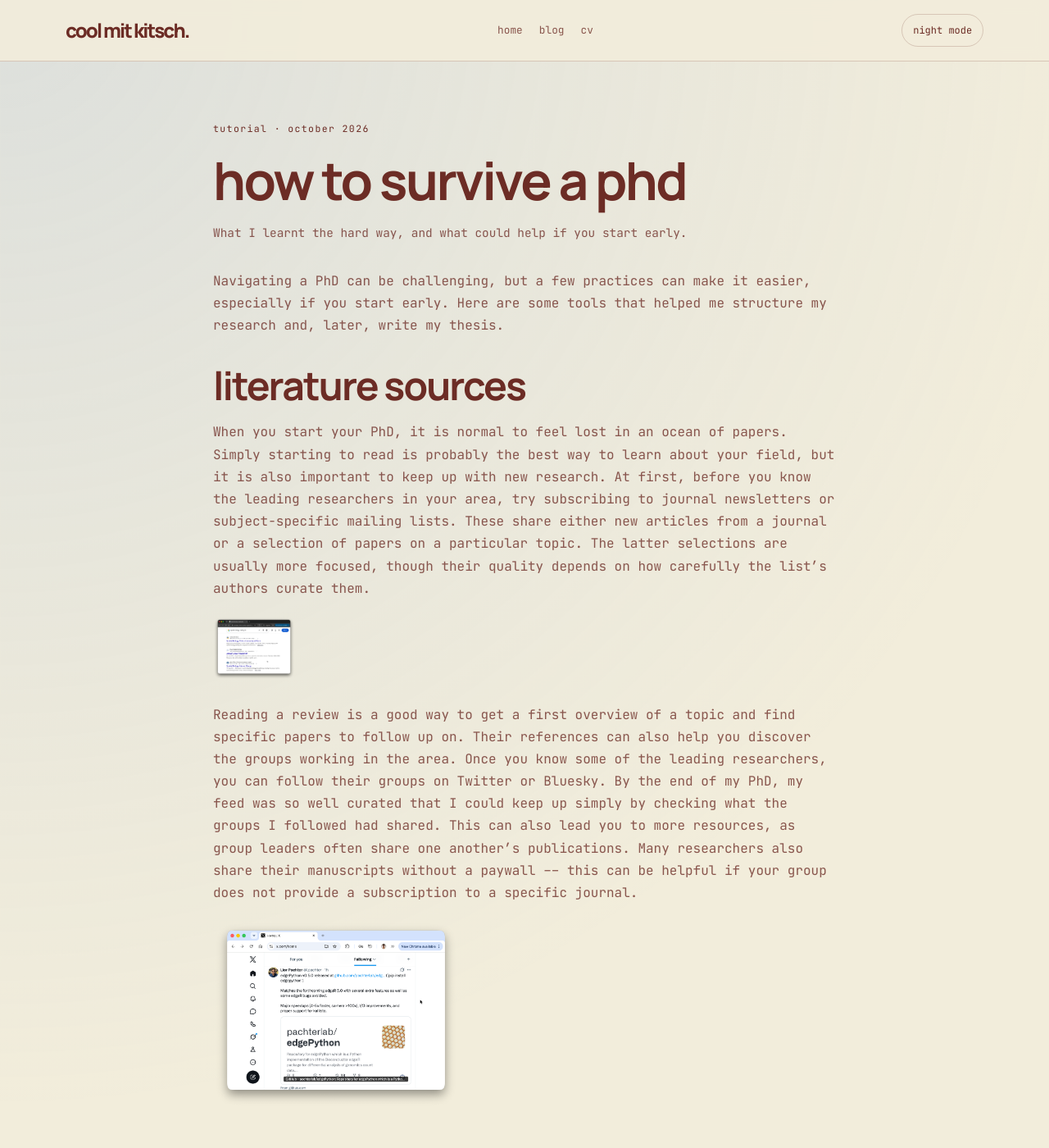
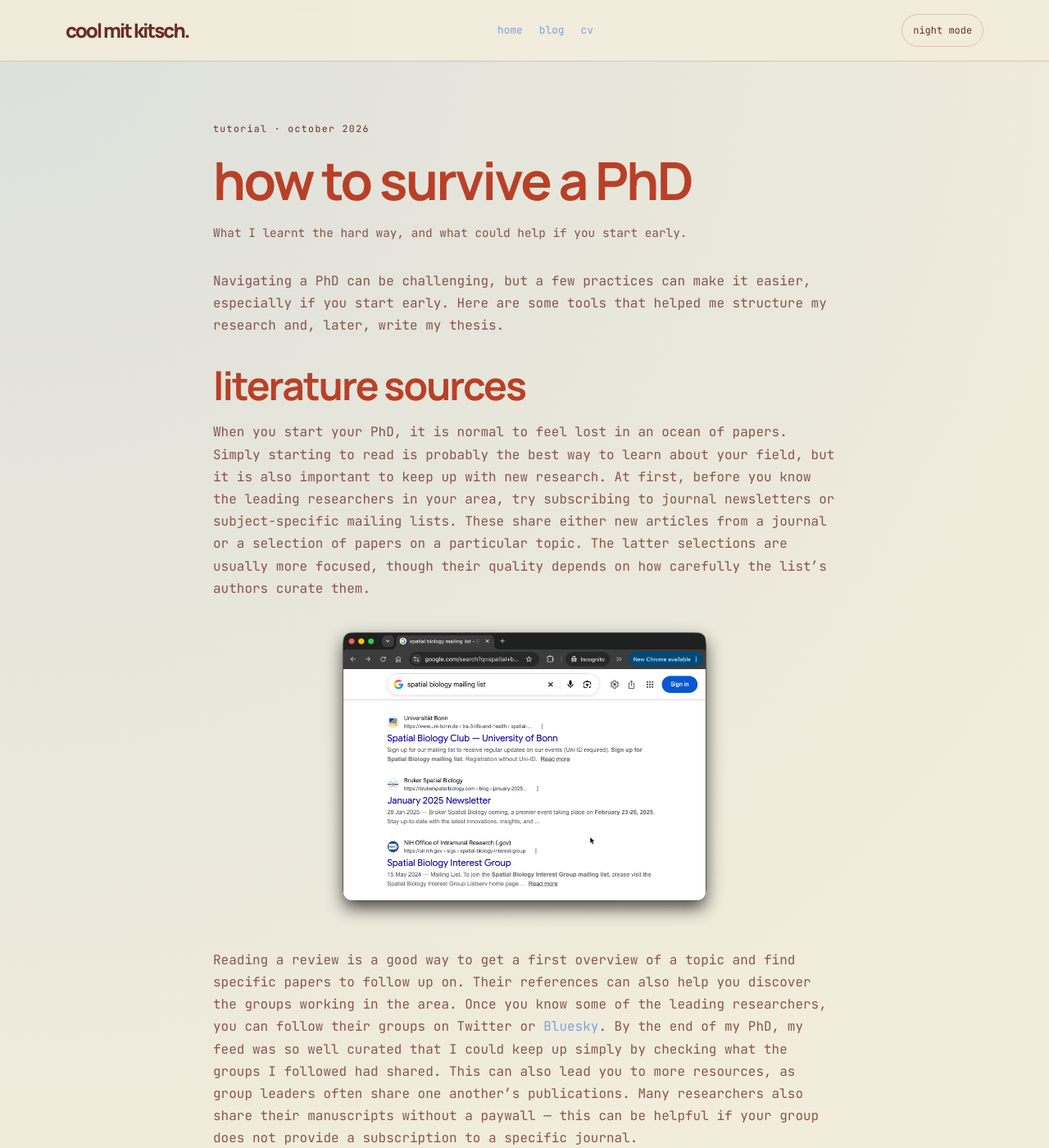
Before and after one commit to zsfrbkv/zsfrbkv.github.io, a Jekyll site: the page built from _articles/how-to-survive-your-phd.md, in a window 1280 px wide and 1400 px high. Shown: the whole window at 82% size. Built offline with Jekyll 4.4.1, drawn with Linux system fonts in a browser that asks for light colours; some of the changed text lies outside the part shown.

Commit message:
Refine theme accents and PhD article
Co-authored-by: Copilot <223556219+Copilot@users.noreply.github.com>

```diff
--- a/_articles/how-to-survive-your-phd.md
+++ b/_articles/how-to-survive-your-phd.md
@@ -1,5 +1,5 @@
 ---
-title: how to survive a phd
+title: how to survive a PhD
 date: "2026-10-22"
 category: tutorial
 description: What I learnt the hard way, and what could help if you start early.
@@ -11,33 +11,29 @@ Navigating a PhD can be challenging, but a few practices can make it easier, esp
 
 When you start your PhD, it is normal to feel lost in an ocean of papers. Simply starting to read is probably the best way to learn about your field, but it is also important to keep up with new research. At first, before you know the leading researchers in your area, try subscribing to journal newsletters or subject-specific mailing lists. These share either new articles from a journal or a selection of papers on a particular topic. The latter selections are usually more focused, though their quality depends on how carefully the list's authors curate them.
 
-![Subscribe to mailing lists for your topic](/assets/images/posts/how-to-survive-your-phd/mailing-list.png){: width="100" }
+![Subscribe to mailing lists for your topic](/assets/images/posts/how-to-survive-your-phd/mailing-list.png){: width="500" }
 
-Reading a review is a good way to get a first overview of a topic and find specific papers to follow up on. Their references can also help you discover the groups working in the area. Once you know some of the leading researchers, you can follow their groups on Twitter or Bluesky. By the end of my PhD, my feed was so well curated that I could keep up simply by checking what the groups I followed had shared. This can also lead you to more resources, as group leaders often share one another's publications. Many researchers also share their manuscripts without a paywall –– this can be helpful if your group does not provide a subscription to a specific journal.
+Reading a review is a good way to get a first overview of a topic and find specific papers to follow up on. Their references can also help you discover the groups working in the area. Once you know some of the leading researchers, you can follow their groups on Twitter or [Bluesky](https://bsky.app/). By the end of my PhD, my feed was so well curated that I could keep up simply by checking what the groups I followed had shared. This can also lead you to more resources, as group leaders often share one another's publications. Many researchers also share their manuscripts without a paywall &mdash; this can be helpful if your group does not provide a subscription to a specific journal.
 
-![Subscribe to lab accounts on twitter](/assets/images/posts/how-to-survive-your-phd/twitter.png){: width="300" }
+![Subscribe to lab accounts on twitter](/assets/images/posts/how-to-survive-your-phd/twitter.png){: width="500" }
 
 ## building your own wiki
 
 Building my own wiki was probably the best decision I made as it greatly simplified writing my thesis. The idea is to choose one tool for your library and another for saving what you learn from your reading, then link the two.
 
-I used Paperpile to save and read papers and highlight useful information. Paperpile requires a subscription, so if your group does not provide that, you could try a free option such as Zotero. Reference managers usually offer browser plugins that make it easy to add papers to your library. Tags, folders, and colour-coded highlights can help keep the library organised and easy to navigate (have fun creating your own system!). Reference management tools often integrate with writing software, too, and let you export the bibliography as a BibTeX file. I also recommend noting down any thoughts that pop up as you read: these might turn into an interesting project idea later.
+I used [Paperpile](https://paperpile.com/) to save and read papers and highlight useful information. Paperpile requires a subscription, so if your group does not provide that, you could try a free option such as [Zotero](https://www.zotero.org/). Reference managers usually offer browser plugins that make it easy to add papers to your library. Tags, folders, and colour-coded highlights can help keep the library organised and easy to navigate (have fun creating your own system!). Reference management tools often integrate with writing software, too, and let you export the bibliography as a BibTeX file. I also recommend noting down any thoughts that pop up as you read: these might turn into an interesting project idea later.
 
-![Build your own library](/assets/images/posts/how-to-survive-your-phd/paperpile-tags.png){: width="300" }
+![Build your own library](/assets/images/posts/how-to-survive-your-phd/paperpile-tags.png){: width="500" }
 
-To bring everything together in one knowledge base, I used Obsidian. It is a powerful, almost-free tool that can integrate with [Zotero](https://community.obsidian.md/plugins/obsidian-zotero-desktop-connector), among others. Obsidian has useful plugins for citations, AI tools, themes, and flashcards, and it can sync across devices through cloud services, including its own paid option. I saved anything I wanted to remember and used internal links to connect my notes. I also cited sources using references imported from Paperpile via a cloud-hosted BibTeX file. Over time, this became my own wiki and workflow documentation. When I started writing my thesis, I could simply open my notes and find my literature research ready.
+To bring everything together in one knowledge base, I used [Obsidian](https://obsidian.md/). It is a powerful, almost-free tool that can integrate with [Zotero](https://community.obsidian.md/plugins/obsidian-zotero-desktop-connector), among others. Obsidian has useful plugins for citations, AI tools, themes, and flashcards, and it can sync across devices through cloud services, including its [own paid option](https://obsidian.md/sync). I saved anything I wanted to remember and used internal links to connect my notes. I also cited sources using references imported from Paperpile via a cloud-hosted BibTeX file. Over time, this became my own wiki and workflow documentation. When I started writing my thesis, I could simply open my notes and find my literature research ready.
 
-![Build your own wiki](/assets/images/posts/how-to-survive-your-phd/obsidian.png){: width="300" }
+![Build your own wiki](/assets/images/posts/how-to-survive-your-phd/obsidian.png){: width="500" }
 
 ## organise your work
 
-PhD researchers often accumulate several projects, which can become hard to manage. I recommend using a tool to track progress and prioritise tasks. Notion is one versatile option: it is free for one private user and highly customisable (including community templates). You can integrate it with other apps, use it across devices, track projects separately, customise views, and assign tasks to specific projects.
+PhD researchers often accumulate several projects, which can become hard to manage. I recommend using a tool to track progress and prioritise tasks. [Notion](https://www.notion.com/) is one versatile option: it is free for one private user and highly customisable (including community templates). You can integrate it with other apps, use it across devices, track projects separately, customise views, and assign tasks to specific projects. I recommend writing down every task and ordering them by deadline or priority. I also found it extremely helpful to record what I had done on each task; you can add text and images to the task description. A year later, when you cannot remember exactly how you made a particular plot or solved an annoying bug that suddenly reoccurred, those notes can save you a lot of headaches. Keep track of what you have tried, including what did not work, to avoid repeating yourself.
 
-![Keep track of your projects](/assets/images/posts/how-to-survive-your-phd/notion-projects.png){: width="300" }
-
-I recommend writing down every task and ordering them by deadline or priority. I also found it extremely helpful to record what I had done on each task; you can add text and images to the task description. A year later, when you cannot remember exactly how you made a particular plot or solved an annoying bug that suddenly reoccurred, those notes can save you a lot of headaches. Keep track of what you have tried, including what did not work, to avoid repeating yourself.
-
-![Keep track of your tasks](/assets/images/posts/how-to-survive-your-phd/notion-todo.png){: width="300" }
+![Keep track of your tasks](/assets/images/posts/how-to-survive-your-phd/notion-todo.png){: width="500" }
 
 Notion can make Gantt charts to help with tight deadlines. You can add dependencies, link related tasks, and connect your private calendar. It is also helpful to store things you need to remember but do not want to keep in your head. For me as a German PhD student, that meant bureaucracy: how many lectures I needed to attend, where and when to send each document, and so on.
 
@@ -45,6 +41,6 @@ Notion can make Gantt charts to help with tight deadlines. You can add dependenc
 
 Finally, as someone who loves visualisation, I made a habit of saving plots I came across in papers for inspiration. This turned out to be helpful whenever I was unsure how best to present my own data.
 
-![A collection of plots saved for inspiration](/assets/images/posts/how-to-survive-your-phd/inspo.png){: width="300" }
+![A collection of plots saved for inspiration](/assets/images/posts/how-to-survive-your-phd/inspo.png){: width="500" }
 
 In the end, you do not need to use all these tools or build a perfect system from day one. Start with what helps you keep track of what you read, what you tried, and what inspires you. With time, useful practices will stick and make the rest of the PhD (and especially thesis writing) feel much more manageable.
--- a/styles.css
+++ b/styles.css
@@ -5,6 +5,7 @@
   --panel-strong: #7ca2e0;
   --text: #6c2c25;
   --muted: rgba(108, 44, 37, 0.78);
+  --heading-color: #b94027;
   --accent: #7ca2e0;
   --accent-strong: #6c2c25;
   --accent-warm: #6c2c25;
@@ -27,6 +28,7 @@
   --panel-strong: #cac444;
   --text: #feffdb;
   --muted: rgba(254, 255, 219, 0.82);
+  --heading-color: #cac444;
   --accent: #cac444;
   --accent-strong: #cac444;
   --accent-warm: #cac444;
@@ -62,7 +64,7 @@ body {
 }
 
 a {
-  color: inherit;
+  color: var(--accent);
   text-decoration: none;
 }
 
@@ -73,6 +75,7 @@ p {
 
 h1, h2, h3, h4 {
   margin: 0 0 1rem;
+  color: var(--heading-color);
   font-weight: 700;
   line-height: 1.15;
   letter-spacing: -0.04em;
@@ -256,7 +259,7 @@ h3 {
 
 .card-title {
   margin-bottom: 0.8rem;
-  color: var(--accent-warm);
+  color: var(--heading-color);
   text-transform: lowercase;
   letter-spacing: 0.12em;
   font-size: 0.72rem;
@@ -362,13 +365,15 @@ h3 {
 
 .article-body h2,
 .article-body h3 {
-  color: var(--text);
+  color: var(--heading-color);
   margin-top: 2rem;
 }
 
 .article-body img {
+  display: block;
   max-width: 100%;
   height: auto;
+  margin-inline: auto;
   cursor: zoom-in;
 }
 
```
Also changed, not shown: assets/images/posts/how-to-survive-your-phd/notion-projects.png (deleted).
